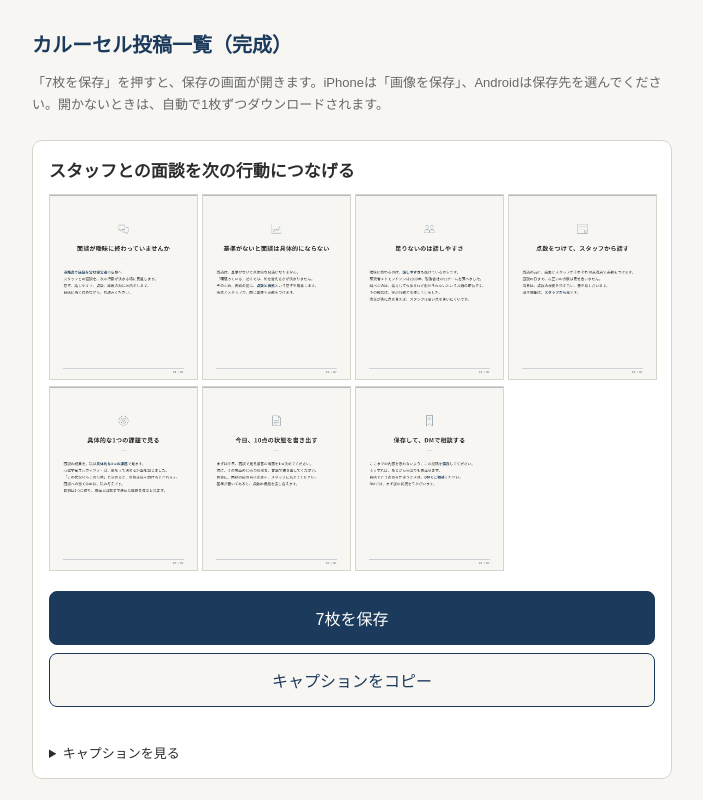
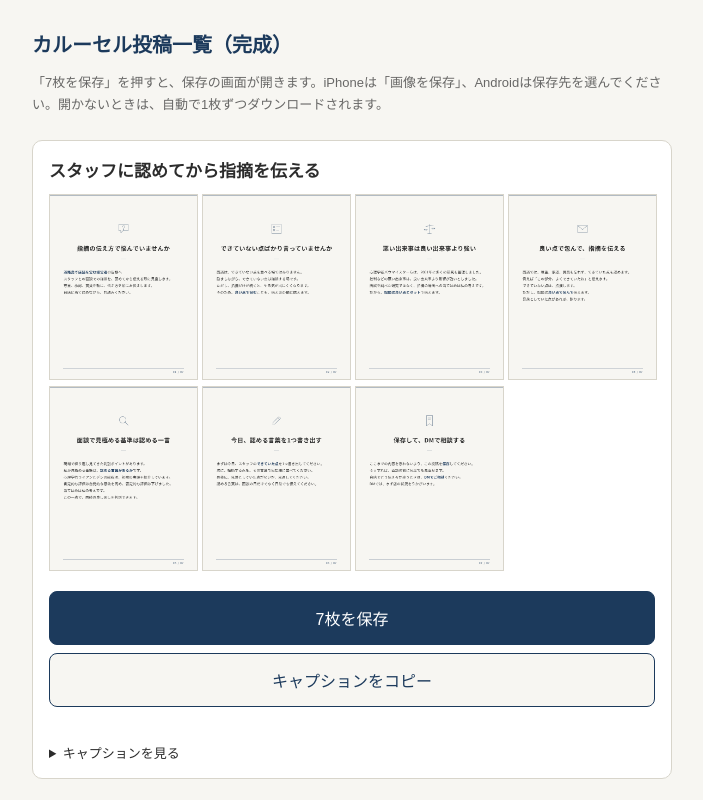
Before and after one commit to souta0011518-cloud/carousel-gallery, a plain HTML site: page index.html in a window 1280 px wide. Shown: the top 800 px of the page, without its empty margins (288-991 px from the left). Drawn offline with Linux system fonts and the light colour scheme.

Commit message:
投稿の一覧を更新（14件）

```diff
--- a/index.html
+++ b/index.html
@@ -25,6 +25,25 @@ pre { white-space: pre-wrap; font: inherit; line-height: 1.7; }
 <main>
 <h1>カルーセル投稿一覧（完成）</h1>
 <p class="note">「7枚を保存」を押すと、保存の画面が開きます。iPhoneは「画像を保存」、Androidは保存先を選んでください。開かないときは、自動で1枚ずつダウンロードされます。</p>
+<article data-title="スタッフに認めてから指摘を伝える" data-files="outputs/スタッフに認めてから指摘を伝える/01.png|outputs/スタッフに認めてから指摘を伝える/02.png|outputs/スタッフに認めてから指摘を伝える/03.png|outputs/スタッフに認めてから指摘を伝える/04.png|outputs/スタッフに認めてから指摘を伝える/05.png|outputs/スタッフに認めてから指摘を伝える/06.png|outputs/スタッフに認めてから指摘を伝える/07.png">
+<h2>スタッフに認めてから指摘を伝える</h2>
+<div class="thumbs"><img src="outputs/スタッフに認めてから指摘を伝える/01.png" alt="1枚目" loading="lazy"><img src="outputs/スタッフに認めてから指摘を伝える/02.png" alt="2枚目" loading="lazy"><img src="outputs/スタッフに認めてから指摘を伝える/03.png" alt="3枚目" loading="lazy"><img src="outputs/スタッフに認めてから指摘を伝える/04.png" alt="4枚目" loading="lazy"><img src="outputs/スタッフに認めてから指摘を伝える/05.png" alt="5枚目" loading="lazy"><img src="outputs/スタッフに認めてから指摘を伝える/06.png" alt="6枚目" loading="lazy"><img src="outputs/スタッフに認めてから指摘を伝える/07.png" alt="7枚目" loading="lazy"></div>
+<button type="button" onclick="saveAll(this)">7枚を保存</button>
+<button type="button" class="sub" onclick="copyCaption(this)">キャプションをコピー</button>
+<div class="status"></div>
+<details><summary>キャプションを見る</summary><pre>淡路島で店舗を営む方へ。
+スタッフへの指摘の伝え方で、悩んでいませんか。認めてから指摘を伝える進め方を、5つの点で紹介します。
+
+1. できていない点ばかり言っていませんか：励ましながら指摘する場として、良い点で包むことを軸にします。
+2. 悪い出来事は良い出来事より強い：心理学者バウマイスターら（2001年）は、批判などの悪い出来事は良い出来事より影響が強いとしました。指摘の場面への当てはめは私の考えです。
+3. 良い点で包んで、指摘を伝える：できていた点を認めながら進め、見落としていたら謝ります。
+4. 面談で見極める基準は認める一言：心理学者ライアンとデシの総説では、肯定的な評価は自発的な意欲を高め、否定的な評価は下げました。面談への当てはめは私の考えです。
+5. 今日、認める言葉を1つ書き出す：スタッフのできていた点を1つ書き出し、指摘をその言葉で包みます。
+
+保存して見返してください。自店でどう伝えるかに迷うときは、DMでご相談ください。
+
+#淡路島 #店舗経営 #スタッフ育成 #面談 #コミュニケーション #小規模店舗</pre></details>
+</article>
 <article data-title="スタッフとの面談を次の行動につなげる" data-files="outputs/スタッフとの面談を次の行動につなげる/01.png|outputs/スタッフとの面談を次の行動につなげる/02.png|outputs/スタッフとの面談を次の行動につなげる/03.png|outputs/スタッフとの面談を次の行動につなげる/04.png|outputs/スタッフとの面談を次の行動につなげる/05.png|outputs/スタッフとの面談を次の行動につなげる/06.png|outputs/スタッフとの面談を次の行動につなげる/07.png">
 <h2>スタッフとの面談を次の行動につなげる</h2>
 <div class="thumbs"><img src="outputs/スタッフとの面談を次の行動につなげる/01.png" alt="1枚目" loading="lazy"><img src="outputs/スタッフとの面談を次の行動につなげる/02.png" alt="2枚目" loading="lazy"><img src="outputs/スタッフとの面談を次の行動につなげる/03.png" alt="3枚目" loading="lazy"><img src="outputs/スタッフとの面談を次の行動につなげる/04.png" alt="4枚目" loading="lazy"><img src="outputs/スタッフとの面談を次の行動につなげる/05.png" alt="5枚目" loading="lazy"><img src="outputs/スタッフとの面談を次の行動につなげる/06.png" alt="6枚目" loading="lazy"><img src="outputs/スタッフとの面談を次の行動につなげる/07.png" alt="7枚目" loading="lazy"></div>
```
Also changed, not shown: outputs/スタッフに認めてから指摘を伝える/01.png (added), outputs/スタッフに認めてから指摘を伝える/02.png (added), outputs/スタッフに認めてから指摘を伝える/03.png (added), outputs/スタッフに認めてから指摘を伝える/04.png (added), outputs/スタッフに認めてから指摘を伝える/05.png (added), outputs/スタッフに認めてから指摘を伝える/06.png (added), outputs/スタッフに認めてから指摘を伝える/07.png (added), outputs/スタッフに認めてから指摘を伝える/キャプション.txt (added).
